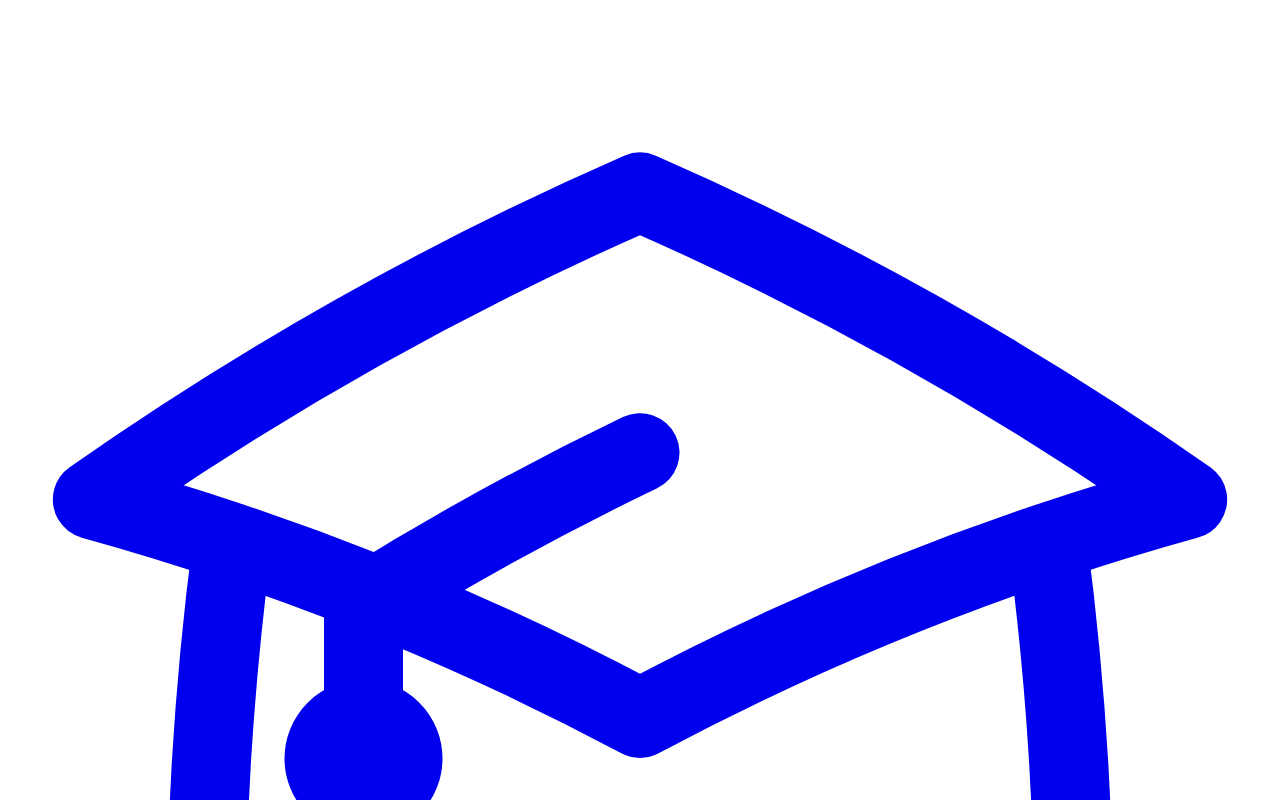
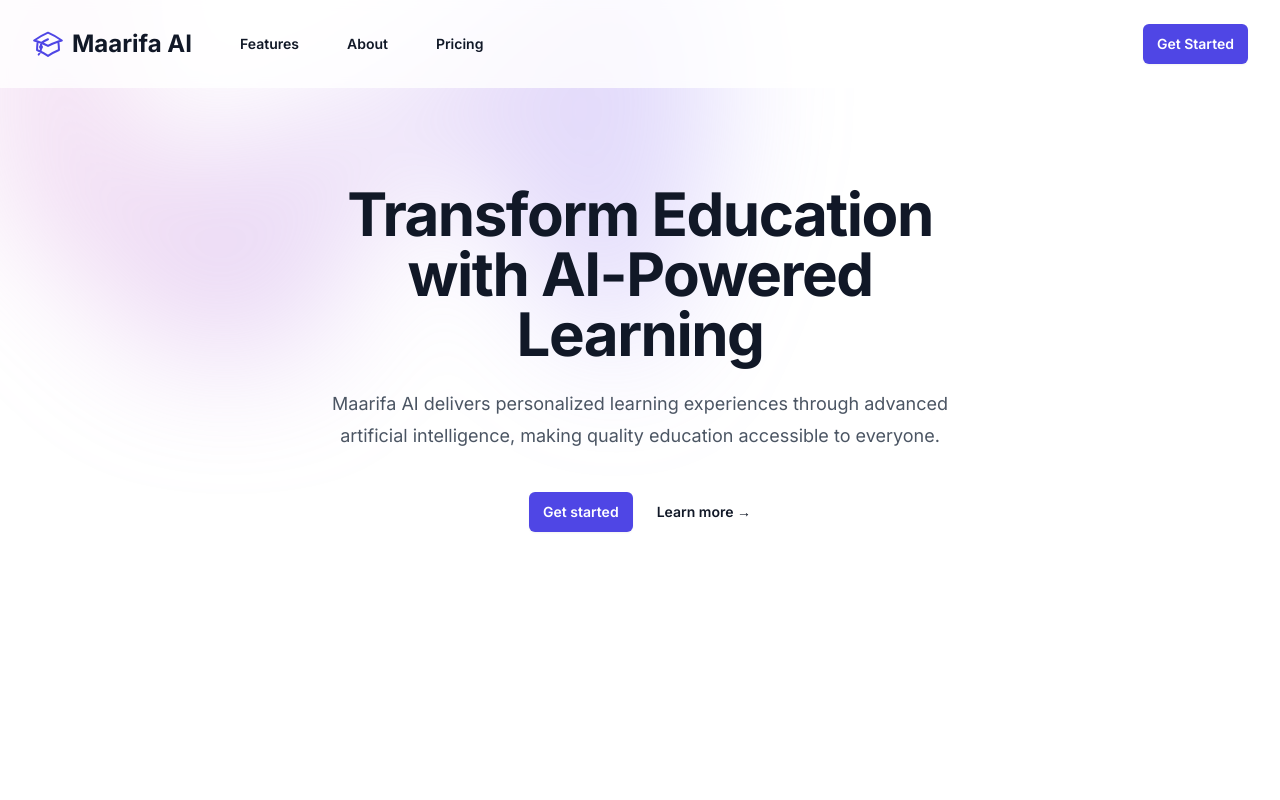
Before and after one commit to mxsafiri/Maarifa, a Next.js app in the folder frontend/: page / in a window 1280 px wide. Shown: the top 800 px of the page. Built offline with nearby package versions, Linux system fonts and the light colour scheme.

Commit message:
Add _app.tsx and update Tailwind config for proper styling

```diff
--- /dev/null
+++ b/frontend/src/pages/_app.tsx
@@ -0,0 +1,13 @@
+import '@/styles/globals.css'
+import type { AppProps } from 'next/app'
+import { Inter } from 'next/font/google'
+
+const inter = Inter({ subsets: ['latin'] })
+
+export default function App({ Component, pageProps }: AppProps) {
+  return (
+    <main className={inter.className}>
+      <Component {...pageProps} />
+    </main>
+  )
+}
--- /dev/null
+++ b/frontend/tailwind.config.js
@@ -0,0 +1,25 @@
+/** @type {import('tailwindcss').Config} */
+module.exports = {
+  content: [
+    './src/pages/**/*.{js,ts,jsx,tsx,mdx}',
+    './src/components/**/*.{js,ts,jsx,tsx,mdx}',
+    './src/app/**/*.{js,ts,jsx,tsx,mdx}',
+  ],
+  theme: {
+    extend: {
+      colors: {
+        background: 'var(--background)',
+        'card-background': 'var(--card-background)',
+        'card-hover': 'var(--card-hover)',
+        primary: 'var(--primary)',
+        'primary-hover': 'var(--primary-hover)',
+        success: 'var(--success)',
+        warning: 'var(--warning)',
+        danger: 'var(--danger)',
+      },
+    },
+  },
+  plugins: [
+    require('@tailwindcss/forms'),
+  ],
+}
```
